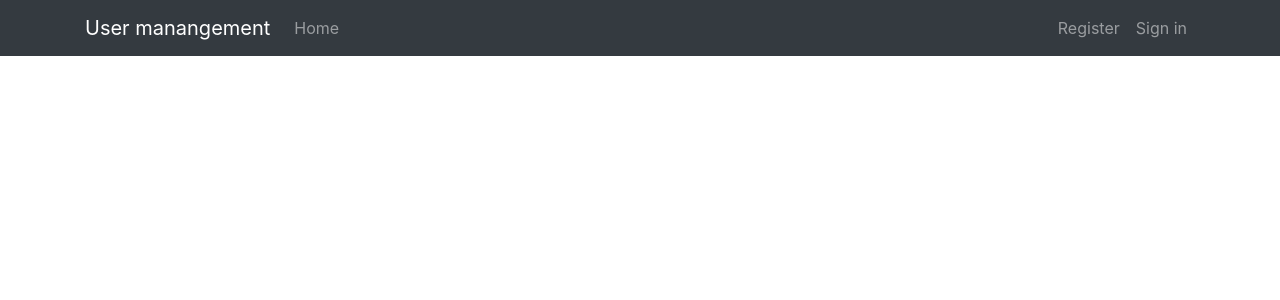
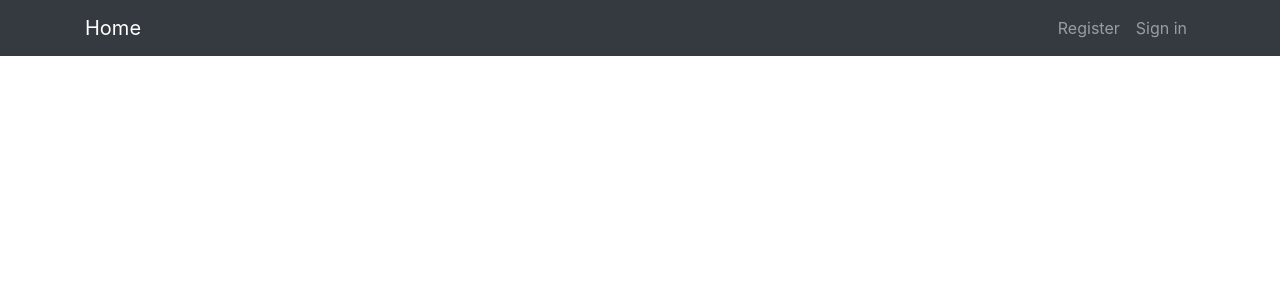
Before and after one commit to RMIT-SEPT/majorproject-4-wed-18-30-3, a React (Create React App) app in the folder FrontEnd/frontend-react/: page / in a window 1280 px wide. Shown: the top 300 px of the page. Built offline with nearby package versions, Linux system fonts and the light colour scheme.

Commit message:
add react-router to project

```diff
--- a/FrontEnd/frontend-react/package.json
+++ b/FrontEnd/frontend-react/package.json
@@ -9,6 +9,7 @@
     "bootstrap": "^4.5.2",
     "react": "^16.13.1",
     "react-dom": "^16.13.1",
+    "react-router-dom": "^5.2.0",
     "react-scripts": "3.4.3"
   },
   "scripts": {
--- a/FrontEnd/frontend-react/public/index.html
+++ b/FrontEnd/frontend-react/public/index.html
@@ -24,7 +24,7 @@
       work correctly both with client-side routing and a non-root public URL.
       Learn how to configure a non-root public URL by running `npm run build`.
     -->
-    <title>React App</title>
+    <title>Job Booking App - Group 4-wed-18-30-3</title>
   </head>
   <body>
     <noscript>You need to enable JavaScript to run this app.</noscript>
--- a/FrontEnd/frontend-react/src/App.js
+++ b/FrontEnd/frontend-react/src/App.js
@@ -3,13 +3,18 @@ import logo from './logo.svg';
 import './App.css';
 import Dashboard from './components/Dashboard';
 import Header from './components/Layout/Header';
+import "bootstrap/dist/css/bootstrap.min.css"
+import {BrowserRouter as Router, Route} from "react-router-dom";
 
 function App() {
   return (
+    <Router>
     <div className="App">
-      <Header></Header>
-      <Dashboard></Dashboard>
+      <Header/>
+      <Route exact path="/dashboard" component={Dashboard}/>
+
     </div>
+    </Router>
   );
 }
 
--- a/FrontEnd/frontend-react/src/components/Layout/Header.js
+++ b/FrontEnd/frontend-react/src/components/Layout/Header.js
@@ -7,20 +7,17 @@ class Header extends Component {
             <nav className="navbar navbar-expand-sm navbar-dark bg-dark">
             <div className="container">
 
-                <a className="navbar-brand" href="Dashboard.html">
-                    User manangement
+                <a className="navbar-brand" href="dashboard.html">
+                    Home
                 </a>
-
-                <button className="navbar-toggler" type="button" data-toggle="collapse" data-target="#mobile-nav" aria-controls="mobile-nav" aria-expanded="false" aria-label="Toggle navigation">
+                <button className="navbar-toggler" type="button" data-toggle="collapse" data-target="#mobile-nav">
                     <span className="navbar-toggler-icon"/>
                 </button>
 
                 <div className="collapse navbar-collapse" id="mobile-nav">
                     <ul className="navbar-nav mr-auto">
                         <li className="nav-item">
-                            <a className="nav-link" href="/Dashboard">
-                                Home
-                            </a>
+
                         </li>
                     </ul>
 
```
Also changed, not shown: 1 other file (tests, documents, lock files or other folders).
